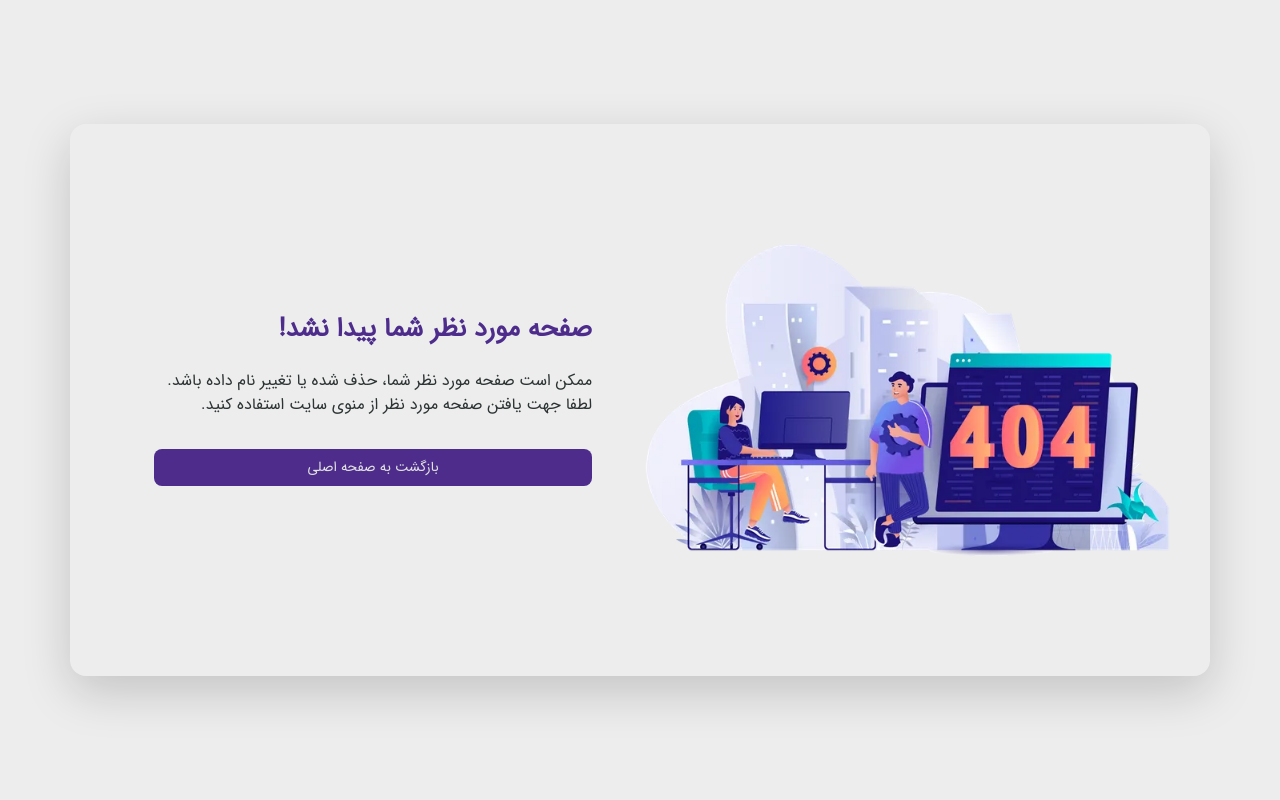
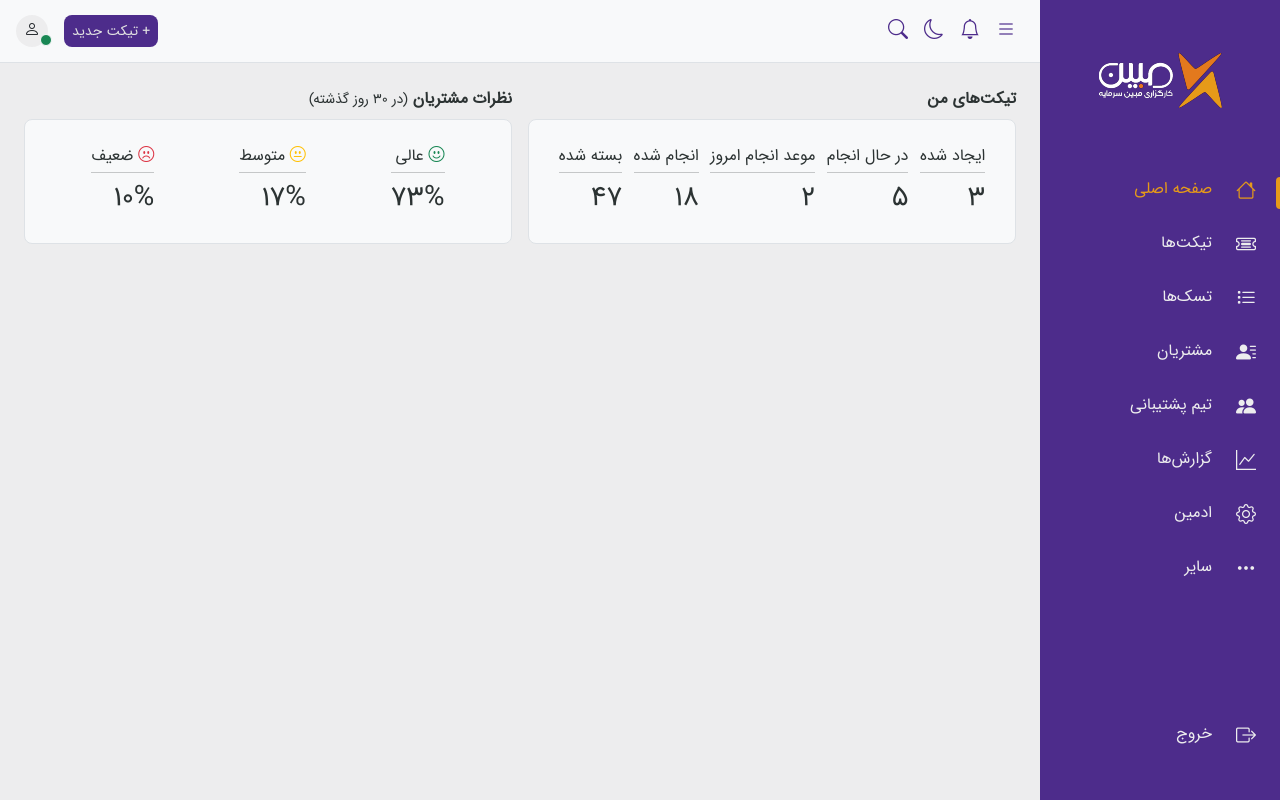
Before and after one commit to baharak-bakhtiari/helpdesk-panel, an Angular app: page /home in a window 1280 px wide. Before the commit this address led to /not-found. Built offline with nearby package versions, Linux system fonts and the light colour scheme.

Commit message:
create reports gist

```diff
--- /dev/null
+++ b/src/app/components/admin/dashboard-pages/home/home.component.html
@@ -0,0 +1,69 @@
+<section class="p-4">
+  <div class="d-flex justify-content-between gap-3">
+    <div class="d-flex flex-column gap-2 w-50">
+      <p class="mb-0">
+        <strong>
+          تیکت‌های من
+        </strong>
+      </p>
+      <div class="d-flex justify-content-around border rounded-3 bg-light p-4">
+        <div>
+          <p class="mb-0">ایجاد شده</p>
+          <hr class="my-1" />
+          <p class="mb-0" style="font-size:28px;">3</p>
+        </div>
+        <div>
+          <p class="mb-0">در حال انجام</p>
+          <hr class="my-1" />
+          <p class="mb-0" style="font-size:28px;">5</p>
+        </div>
+        <div>
+          <p class="mb-0">موعد انجام امروز</p>
+          <hr class="my-1" />
+          <p class="mb-0" style="font-size:28px;">2</p>
+        </div>
+        <div>
+          <p class="mb-0">انجام شده</p>
+          <hr class="my-1" />
+          <p class="mb-0" style="font-size:28px;">18</p>
+        </div>
+        <div>
+          <p class="mb-0">بسته شده</p>
+          <hr class="my-1" />
+          <p class="mb-0" style="font-size:28px;">47</p>
+        </div>
+      </div>
+    </div>
+    <div class="d-flex flex-column gap-2 w-50">
+      <p class="mb-0">
+        <strong>نظرات مشتریان </strong><small>(در 30 روز گذشته)</small>
+      </p>
+      <div class="d-flex justify-content-around border rounded-3 bg-light p-4">
+        <div>
+          <p class="mb-0">
+            <i class="bi bi-emoji-smile text-success"></i>
+            عالی
+          </p>
+          <hr class="my-1" />
+          <p class="mb-0" style="font-size:28px;">73%</p>
+        </div>
+        <div>
+          <p class="mb-0">
+            <i class="bi bi-emoji-neutral text-warning"></i>
+            متوسط
+          </p>
+          <hr class="my-1" />
+          <p class="mb-0" style="font-size:28px;">17%</p>
+        </div>
+        <div>
+          <p class="mb-0">
+            <i class="bi bi-emoji-frown text-danger"></i>
+            ضعیف
+          </p>
+          <hr class="my-1" />
+          <p class="mb-0" style="font-size:28px;">10%</p>
+        </div>
+      </div>
+    </div>
+  </div>
+</section>
--- a/src/app/components/admin/sidebar/sidebar.component.ts
+++ b/src/app/components/admin/sidebar/sidebar.component.ts
@@ -22,7 +22,7 @@ export class SidebarComponent implements OnInit, OnDestroy {
   openSubscription!: Subscription;
 
   menuItems: MenuItem[] = [
-    { label: "صفحه اصلی", path: "", children: [], icon: "bi bi-house", active: true, },
+    { label: "صفحه اصلی", path: "home", children: [], icon: "bi bi-house", active: true, },
     { label: "تیکت‌ها", path: "products", children: [], icon: "bi bi-ticket-detailed", active: false },
     { label: "تسک‌ها", path: "analysis", children: [], icon: "bi bi-list-task", active: false },
     { label: "مشتریان", path: "consumers", children: [], icon: "bi bi-person-lines-fill", active: false },
--- a/src/styles.scss
+++ b/src/styles.scss
@@ -71,11 +71,23 @@ a {
     background-color: rgb(0, 0, 0, 0.8);
     width: max-content;
     color: white;
-    margin-right: 5px;
+    margin-right: 10px;
     padding: 5px 7px;
     border-radius: 5px;
     position: absolute;
     z-index: 1;
+
+    &::after {
+      content: "";
+      position: absolute;
+      top: 50%;
+      left: 100%;
+      margin-top: -8px;
+      border-width: 5px;
+      border-style: solid;
+      border-color: transparent transparent transparent black;
+      border-color: transparent transparent transparent black;
+    }
   }
 
   &:hover .tooltiptext {
```
Also changed, not shown: src/app/app.routes.ts (+7 -3 lines), src/app/components/admin/dashboard-pages/home/home.component.ts (added, +12 -0 lines), src/app/components/admin/dashboard-pages/home/home.component.scss (added).
